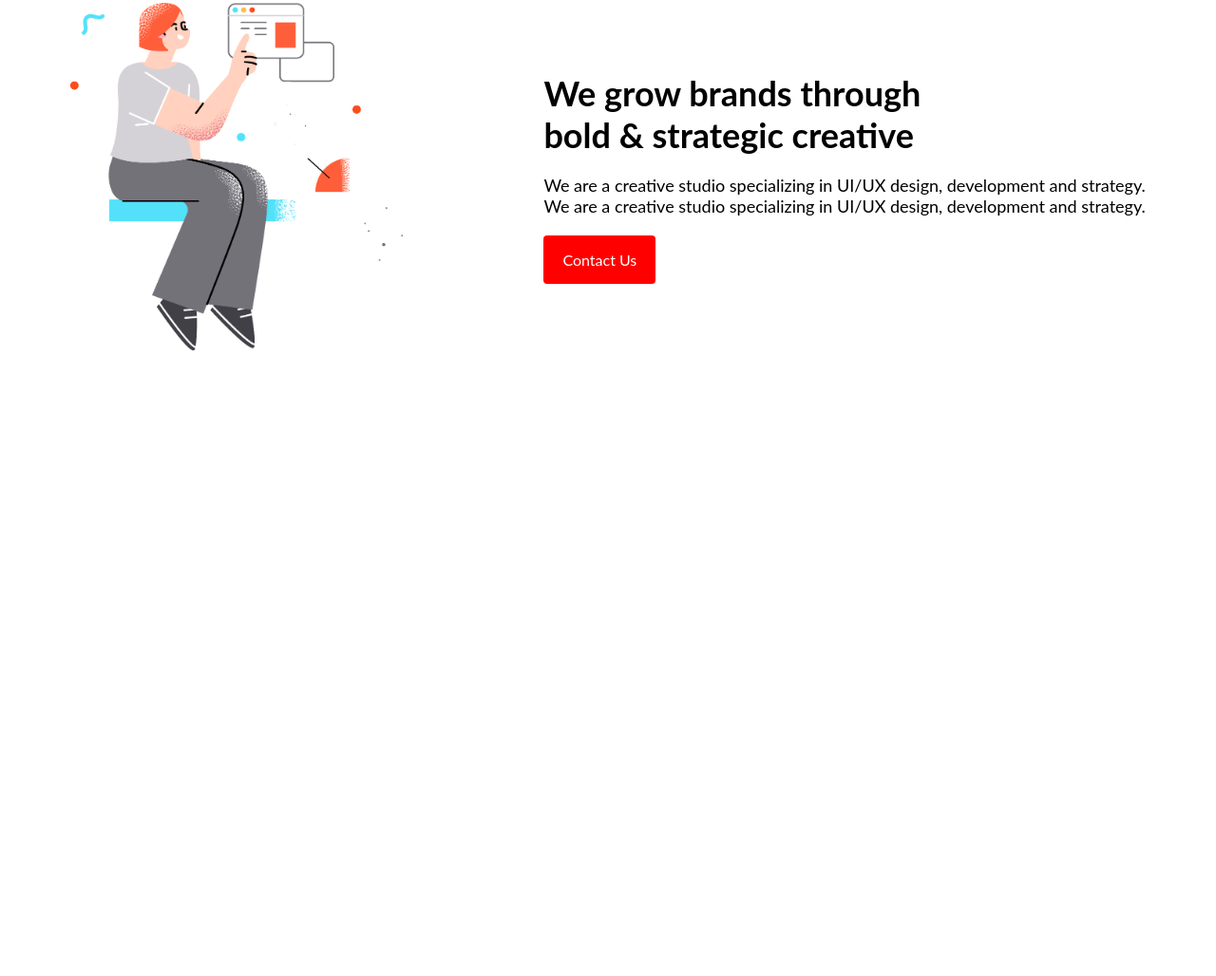
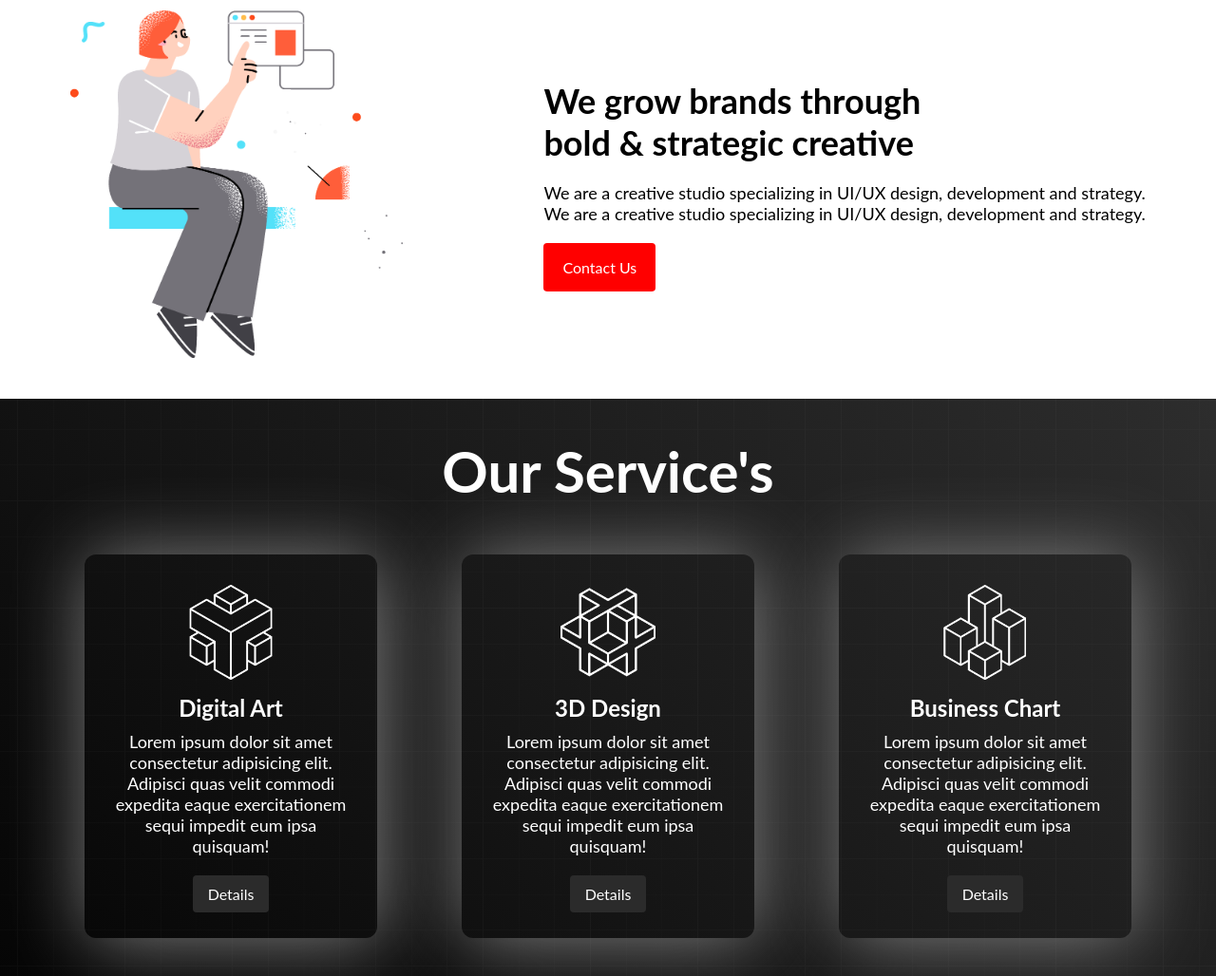
Before and after one commit to ashik-08/C1-Digital-Products, a plain HTML site: page index.html in a window 1280 px wide. Shown: the part 965-1993 px from the top of the page at 95% size. Before the commit the page ends 1369 px from the top, so only its background shows below. Drawn offline with Linux system fonts and the light colour scheme.

Commit message:
[feat](main): added service section with different service cards which consists of logo, title, paragraph & button

```diff
--- a/index.html
+++ b/index.html
@@ -43,7 +43,7 @@
     <!-- Main Section -->
     <main>
       <!-- About Us -->
-      <h1 class="title">About Us</h1>
+      <h1 class="about-title">About Us</h1>
       <section class="about-container">
         <div>
           <h1 class="about-heading">
@@ -62,6 +62,42 @@
           <img width="350px" src="./images/section.png" alt="" />
         </div>
       </section>
+      <!-- Our Service's -->
+      <section class="service-container">
+        <h1 class="service-title">Our Service's</h1>
+        <div class="card-container">
+          <div class="card">
+            <img width="100" src="./icon/0.png" alt="" />
+            <h5 class="card-title">Digital Art</h5>
+            <p class="card-details">
+              Lorem ipsum dolor sit amet consectetur adipisicing elit. Adipisci
+              quas velit commodi expedita eaque exercitationem sequi impedit eum
+              ipsa quisquam!
+            </p>
+            <button class="card-btn">Details</button>
+          </div>
+          <div class="card">
+            <img width="100" src="./icon/1.png" alt="" />
+            <h5 class="card-title">3D Design</h5>
+            <p class="card-details">
+              Lorem ipsum dolor sit amet consectetur adipisicing elit. Adipisci
+              quas velit commodi expedita eaque exercitationem sequi impedit eum
+              ipsa quisquam!
+            </p>
+            <button class="card-btn">Details</button>
+          </div>
+          <div class="card">
+            <img width="100" src="./icon/2.png" alt="" />
+            <h5 class="card-title">Business Chart</h5>
+            <p class="card-details">
+              Lorem ipsum dolor sit amet consectetur adipisicing elit. Adipisci
+              quas velit commodi expedita eaque exercitationem sequi impedit eum
+              ipsa quisquam!
+            </p>
+            <button class="card-btn">Details</button>
+          </div>
+        </div>
+      </section>
     </main>
     <!-- Main Section Ends -->
     <!-- Footer Section -->
--- a/styles.css
+++ b/styles.css
@@ -5,6 +5,7 @@
   font-family: "Lato", sans-serif;
 }
 
+/* navbar related styles */
 .menu-container {
   background-color: rgb(40, 40, 40);
   color: white;
@@ -26,6 +27,7 @@
   cursor: pointer;
 }
 
+/* banner related styles */
 .banner-container {
   display: flex;
   justify-content: space-around;
@@ -63,11 +65,12 @@
   background-color: orange;
 }
 
-.title {
+/* about related styles */
+.about-title {
   font-size: 60px;
   font-weight: bold;
   text-align: center;
-  margin: 32px 0px 52px;
+  margin: 40px 0px 52px;
 }
 
 .about-container {
@@ -75,10 +78,68 @@
   flex-direction: row-reverse;
   justify-content: space-around;
   align-items: center;
-  margin-bottom: 32px;
+  margin-bottom: 40px;
 }
 
 .about-heading {
   font-size: 36px;
   font-weight: bold;
 }
+
+/* service related styles */
+.service-container {
+  background-image: url("./images/background.png"),
+    linear-gradient(45deg, rgb(5, 5, 5), rgb(45, 45, 45));
+  background-position: center;
+  background-repeat: no-repeat;
+  background-size: cover;
+  padding: 40px 0px;
+}
+
+.service-title {
+  font-size: 60px;
+  font-weight: bold;
+  text-align: center;
+  color: white;
+  margin-bottom: 52px;
+}
+
+.card-container {
+  display: flex;
+  justify-content: space-evenly;
+  align-items: center;
+  color: white;
+}
+
+.card {
+  width: 260px;
+  height: 340px;
+  padding: 32px 24px;
+  text-align: center;
+  box-shadow: 4px 2px 80px gray;
+  border-radius: 12px;
+}
+
+.card-title {
+  font-size: 24px;
+  font-weight: bold;
+  margin-top: 12px;
+}
+.card-details {
+  font-size: 18px;
+  margin-top: 10px;
+  margin-bottom: 20px;
+}
+.card-btn {
+  background-color: #2b2b2b;
+  padding: 10px 16px;
+  border: none;
+  border-radius: 4px;
+  color: white;
+  font-size: 16px;
+  cursor: pointer;
+}
+
+.card-btn:hover {
+  background-color: orange;
+}
```
